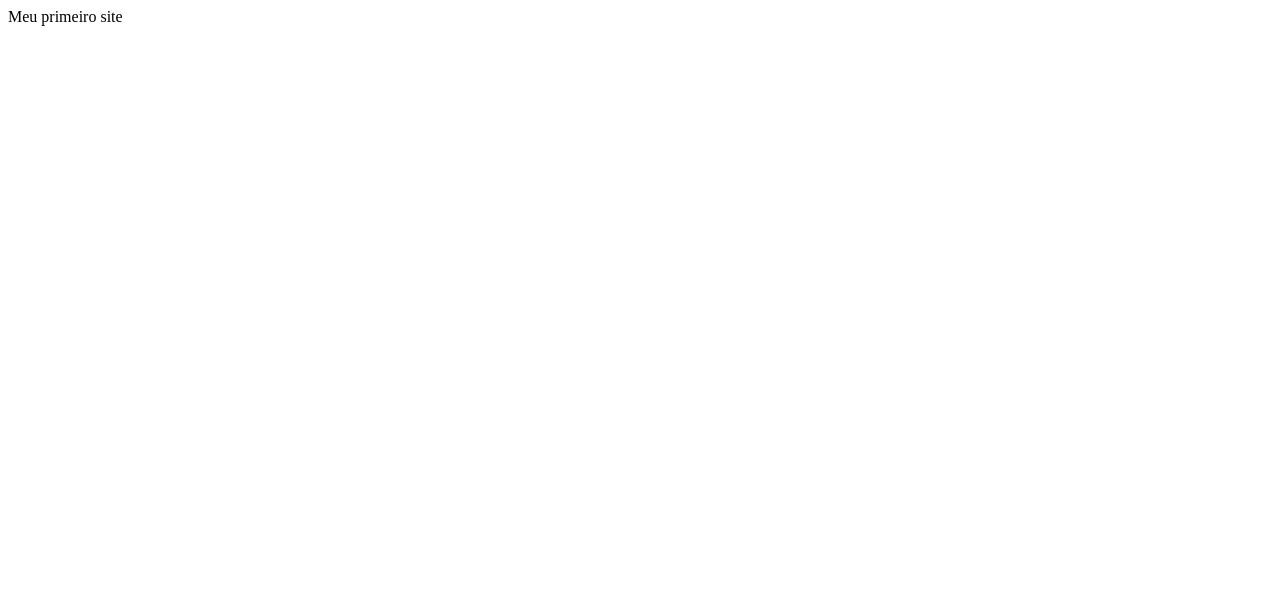
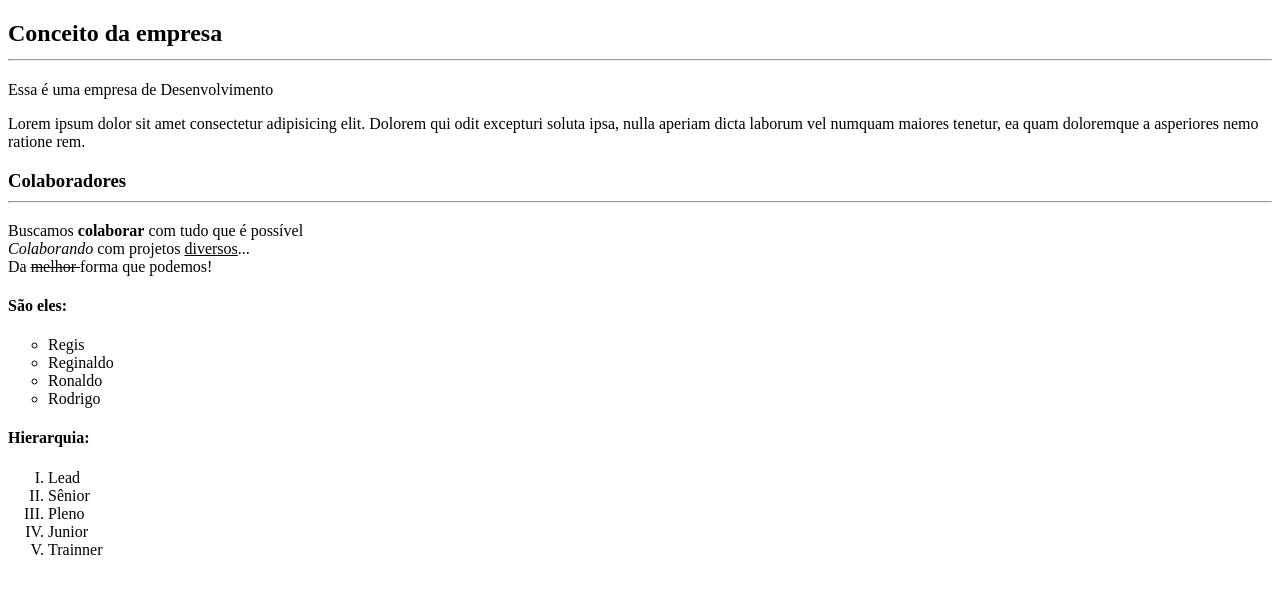
Before and after one commit to andrade-regis/WebDesigner, a plain HTML site: page Primeiro Projeto/projeto.html in a window 1280 px wide. Drawn offline with Linux system fonts and the light colour scheme.

Commit message:
Evolução dos conceitos de HTML

```diff
--- a/Primeiro Projeto/projeto.html
+++ b/Primeiro Projeto/projeto.html
@@ -5,6 +5,37 @@
         <meta charset="utf-8" lang="pt-br">
     </head>
     <body>
-        Meu primeiro site
+        <h2>  Conceito da empresa <hr></h2>
+
+        <p> Essa é uma empresa de Desenvolvimento </p>
+        <p> Lorem ipsum dolor sit amet consectetur adipisicing elit.
+            Dolorem qui odit excepturi soluta ipsa, nulla aperiam dicta laborum
+             vel numquam maiores tenetur, ea quam doloremque a asperiores nemo
+             ratione rem.</p>
+
+        <h3> Colaboradores <hr></h3>
+        Buscamos <strong>colaborar</strong> com tudo que é possível<br>
+        <em>Colaborando</em> com projetos <u>diversos</u>... <br>
+        Da <strike> melhor </strike> forma que podemos!
+
+        <h4>São eles:</h4>
+
+        <!-- Exemplo de Lista não ordenada (circle, square, disc) -->
+        <ul type="circle">
+            <li>Regis</li>
+            <li>Reginaldo</li>
+            <li>Ronaldo</li>
+            <li>Rodrigo</li>
+        </ul>
+
+        <h4>Hierarquia:</h4>
+<!-- Exemplo de Lista ordenada (1, a, A, I, i)-->
+        <ol type="I">
+            <li>Lead</li>
+            <li>Sênior</li>
+            <li>Pleno</li>
+            <li>Junior</li>
+            <li>Trainner</li>
+        </ol>
     </body>
 </html>
```
